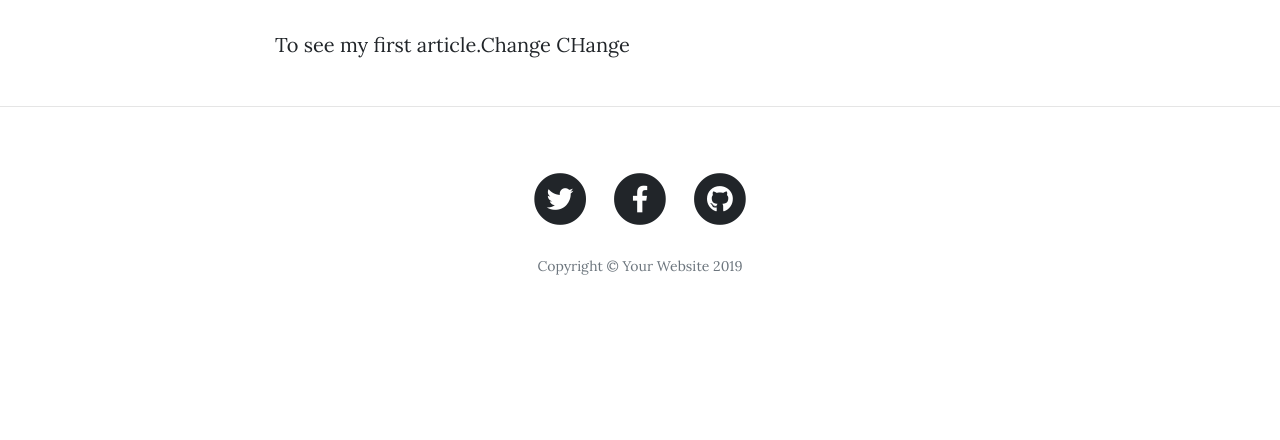
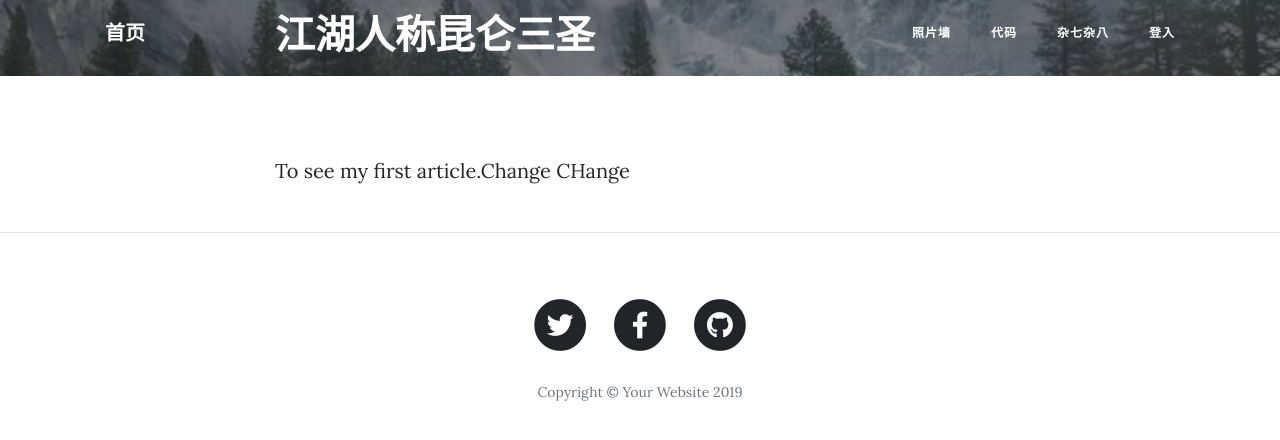
Before and after one commit to NormanLiang/myblog, a Django app: page /articles/article-detail/1/ in a window 1280 px wide. Shown: the top 440 px of the page. Run offline with Django 3.2, Linux system fonts and the light colour scheme; data comes from the database, SQL or seed files in the repository; both versions use the stored data as it was after the commit; some libraries are stand-ins or nearby versions.

Commit message:
updated
updated

```diff
--- a/templates/articles/create.html
+++ b/templates/articles/create.html
@@ -1,5 +1,5 @@
 {% extends "base.html" %}
-{% load staticfiles %}
+{% load static %}
 <!-- index Content -->
 {% block title %}
   Write your article
--- a/templates/articles/detail.html
+++ b/templates/articles/detail.html
@@ -1,10 +1,25 @@
 
 {% extends "base.html" %}
-{% load staticfiles %}
+{% load static %}
 
 {% block title %}
     Articles
 {% endblock title %}
+
+{% block header %}
+<header class="masthead" style="background-image: url('{% static 'img/main_bk3.jpg' %}')">
+  <div class="overlay"></div>
+    <div class="container">
+      <div class="row">
+        <div class="col-lg-8 col-md-10 mx-auto">
+          <div class="input-heading">
+            <h1>江湖人称昆仑三圣</h1>
+          </div>
+        </div>
+      </div>
+    </div>
+</header>
+{% endblock header %}
 
 {% block content %}
   <!-- Post Content -->
--- a/templates/articles/update.html
+++ b/templates/articles/update.html
@@ -1,5 +1,5 @@
 {% extends "base.html" %}
-{% load staticfiles %}
+{% load static %}
 
 {% block title %}
     Update
--- a/templates/index.html
+++ b/templates/index.html
@@ -1,6 +1,6 @@
 
 {% extends "base.html" %}
-{% load staticfiles %}
+{% load static %}
 <!-- index Content -->
 {% block title %}
   昆仑三圣
--- a/templates/userprofile/login.html
+++ b/templates/userprofile/login.html
@@ -1,5 +1,5 @@
 {% extends "base.html" %}
-{% load staticfiles %}
+{% load static %}
 <!-- index Content -->
 {% block title %}
   Login
--- a/templates/userprofile/register.html
+++ b/templates/userprofile/register.html
@@ -1,5 +1,5 @@
 {% extends "base.html" %}
-{% load staticfiles %}
+{% load static %}
 <!-- index Content -->
 {% block title %}
   Register
```
Also changed, not shown: db.sqlite3.
